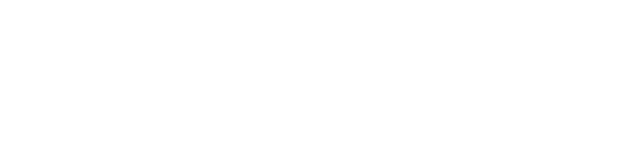
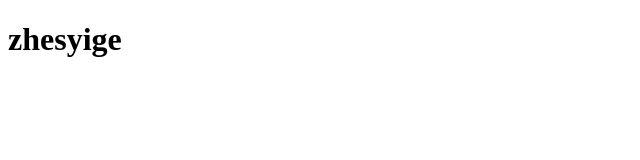
Before and after one commit to chenbenen/project_04, a plain HTML site: page index.html in a window 1280 px wide. Shown: the whole page, without its empty margins (0-640 px from the left). Drawn offline with Linux system fonts and the light colour scheme.

Commit message:
新加了index.css和index.js

```diff
--- a/index.html
+++ b/index.html
@@ -7,6 +7,6 @@
     <title>Document</title>
 </head>
 <body>
-
+    <h1>zhesyige</h1>
 </body>
 </html>
```
Also changed, not shown: index.css (added), index.js (added).
